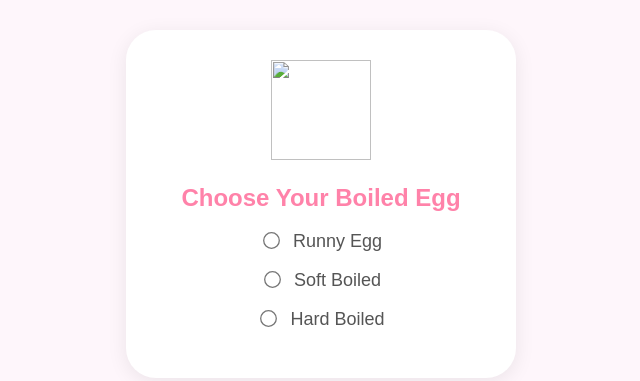
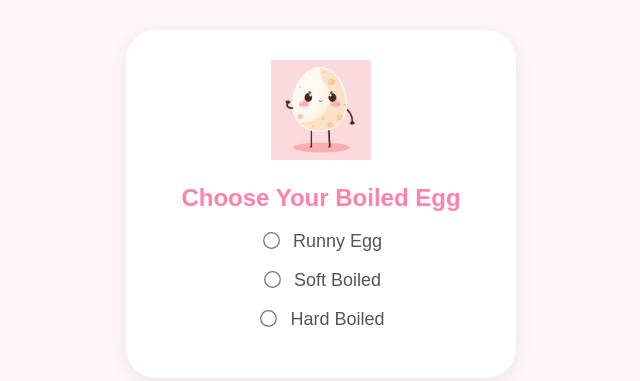
Before and after one commit to Apurvimaurya/egg-timer, a plain HTML site: page index.html in a window 1280 px wide. Shown: the part 204-585 px from the top of the page, without its empty margins (319-959 px from the left). Drawn offline with Linux system fonts and the light colour scheme; the site is published under a folder, as on GitHub Pages, so addresses that start at the root find nothing.

Commit message:
Fix home image path

```diff
--- a/index.html
+++ b/index.html
@@ -8,7 +8,7 @@
 <body>
 
 <div class="card home-card">
-    <img src="/images/home.png" alt="" height="100px" width="100px">
+    <img src="./images/home.png" alt="" height="100px" width="100px">
     <h2>Choose Your Boiled Egg</h2>
 
     <label class="option">
```
